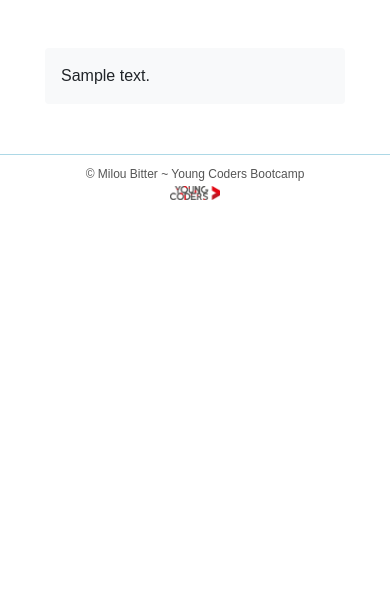
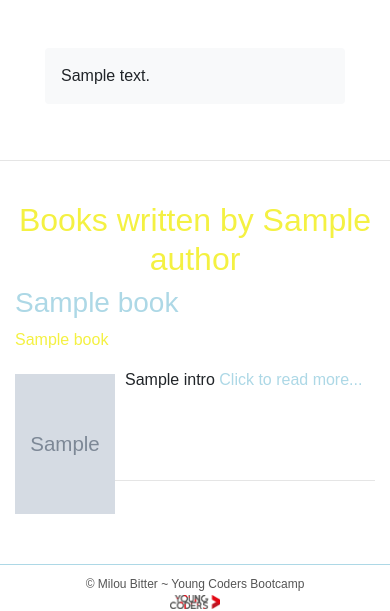
Before and after one commit to miloubitter/booksproject, a PHP site: template app/Views/Books/author.php in a window 390 px wide. Shown: the part 317-928 px from the top of the page. Before the commit the page ends 517 px from the top, so only its background shows below. Run offline with PHP 8.4, Linux system fonts and the light colour scheme; the template is opened without the code that fills it: most values are stand-ins (such as "Sample title", 1, 10 or a date in 2020); grey boxes marked "Sample" are stand-in pictures; some libraries are stand-ins or nearby versions.

Commit message:
- getAll werkt niet meer etc

```diff
--- a/app/Models/Book.php
+++ b/app/Models/Book.php
@@ -19,6 +19,7 @@ class Book extends Database
                     books.category_id as category_id,
                     books.author_id as author_id,
                     books.title as title,
+                    substr(books.description,1,400) as intro,
                     books.description as description,
                     books.price as price,
                     books.isbn as isbn,
@@ -170,6 +171,7 @@ class Book extends Database
         return $this->getAll("SELECT * FROM {$this->author_table}");
     }
 
+
     public function oneAuthor($id = 0)
     {
         return $this->getOne("SELECT authors.*,
--- a/app/Views/Books/author.php
+++ b/app/Views/Books/author.php
@@ -16,5 +16,68 @@
                 </p>
             </div>
         </div>
+    </div> <br/>
+    <hr>
+<br/>
+<div class="container">
+    <div class="row">
+     <div class="col-md-12">
+
+
+     <h2>Books written by <?php echo $viewModel['author']['name'] ?></h2>
+
+        <?php
+//        print_r($viewModel); exit;
+        foreach ($viewModel['books'] as $id => $author) { ?>
+
+            <article class="mb-5">
+
+                <h3><a href="?route=show&id=<?php echo $author['id'] ?>" class="linkDetail"><?php echo $author['title']; ?></a></h3>
+                <p>
+                    <a href="?route=categoryDetailsShow&id=<?php echo $author['category_id'] ?>" class="intro linkCategory"><?php echo $author['category_name'] ?></a>
+                </p>
+                <?php if ($author['image_filename']) { ?>
+                    <div class="mb-3">
+                        <div>
+                            <img class="imagesTable" src="images/<?php echo $author['image_filename']?>">
+                        </div>
+                    </div>
+                    <p><?php echo $author['intro']?>
+                        <a href="?route=show&id=<?php echo $author['id']?>" class="linkDetail">Click to read more...</a>
+                    </p>
+                <?php } ?> <br />
+
+            </article>
+            <hr>
+
+        <?php } ?>
+
+<!--         --><?php
+//        print_r($viewModel); exit;
+//        foreach ($viewModel['books'] as $id => $author) { ?>
+<!---->
+<!--            <article class="mb-5">-->
+<!---->
+<!--                <h3><a href="?route=show&id=--><?php //echo $author['id'] ?><!--" class="linkDetail">--><?php //echo $author['title']; ?><!--</a></h3>-->
+<!--                <p>-->
+<!--                    <a href="?route=categoryDetailsShow&id=--><?php //echo $author['category_id'] ?><!--" class="intro linkCategory">--><?php //echo $author['category_name'] ?><!--</a>-->
+<!--                </p>-->
+<!--                --><?php //if ($author['image_filename']) { ?>
+<!--                    <div class="mb-3">-->
+<!--                        <div>-->
+<!--                            <img class="imagesTable" src="images/--><?php //echo $author['image_filename']?><!--">-->
+<!--                        </div>-->
+<!--                    </div>-->
+<!--                    <p>--><?php //echo $author['intro']?>
+<!--                        <a href="?route=show&id=--><?php //echo $author['id']?><!--" class="linkDetail">Click to read more...</a>-->
+<!--                    </p>-->
+<!--                --><?php //} ?><!-- <br />-->
+<!---->
+<!--            </article>-->
+<!--            <hr>-->
+<!---->
+<!--        --><?php //} ?>
+     </div>
     </div>
 </div>
+</div>
--- a/html/css/base/_base.scss
+++ b/html/css/base/_base.scss
@@ -50,10 +50,6 @@ h3 {
   text-align: center;
 }
 
-.linkDetail {
-  color: $bc_blue;
-}
-
 button {
   font-size: 1.1em;
 }
--- a/html/css/layout/_links.scss
+++ b/html/css/layout/_links.scss
@@ -11,3 +11,11 @@
   font-size: 30pt;
   color: royalblue;
 }
+
+.linkDetail {
+  color: $bc_blue;
+}
+
+.linkCategory {
+  color: $bc_yellow;
+}
--- a/html/css/main.css
+++ b/html/css/main.css
@@ -42,10 +42,6 @@ h3 {
 
 .intro {
   text-align: center;
-}
-
-.linkDetail {
-  color: #add8e6;
 }
 
 button {
@@ -155,6 +151,14 @@ table .tablerow:hover {
   color: royalblue;
 }
 
+.linkDetail {
+  color: #add8e6;
+}
+
+.linkCategory {
+  color: #f4f142;
+}
+
 .navbar {
   background-color: #add8e6;
   padding-bottom: 10px;
```
Also changed, not shown: app/Controllers/Web/BookController.php (+38 -15 lines), app/Views/Books/category.php (+25 -1 lines), 1 other file.
